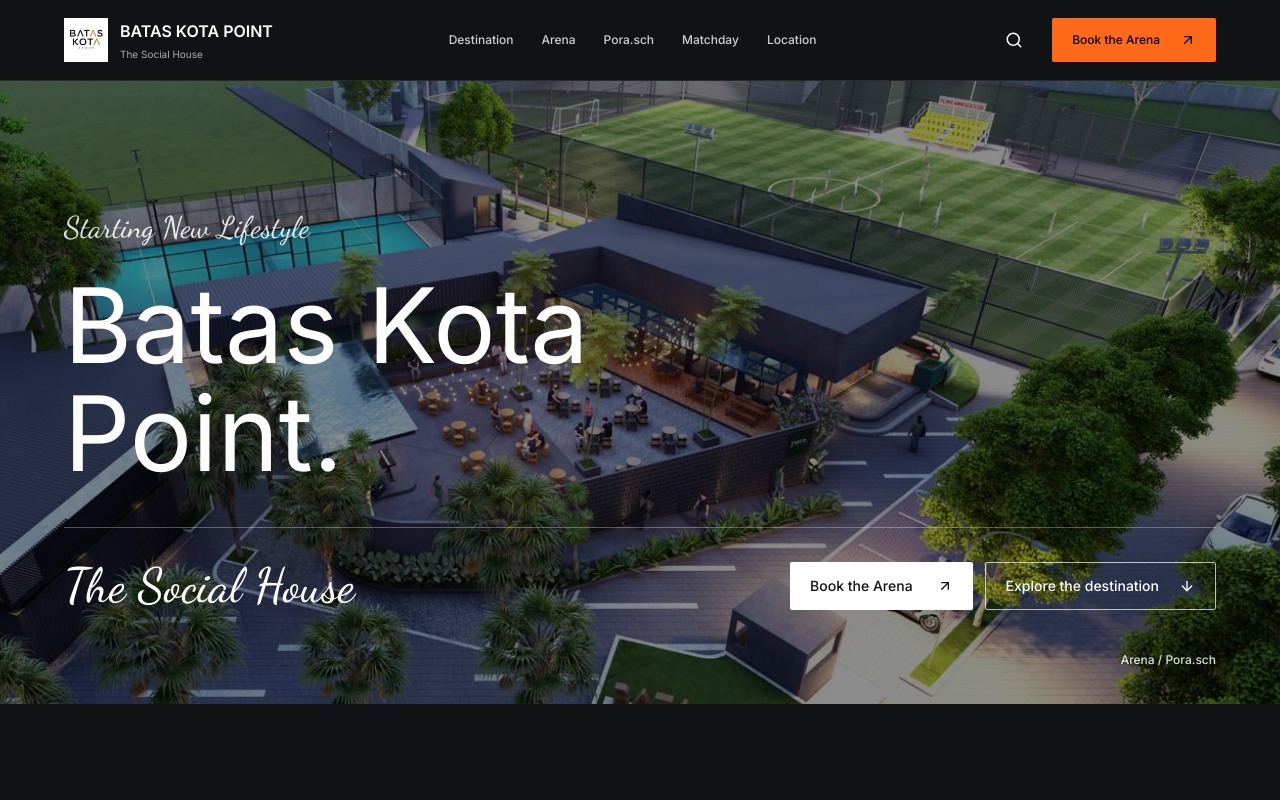
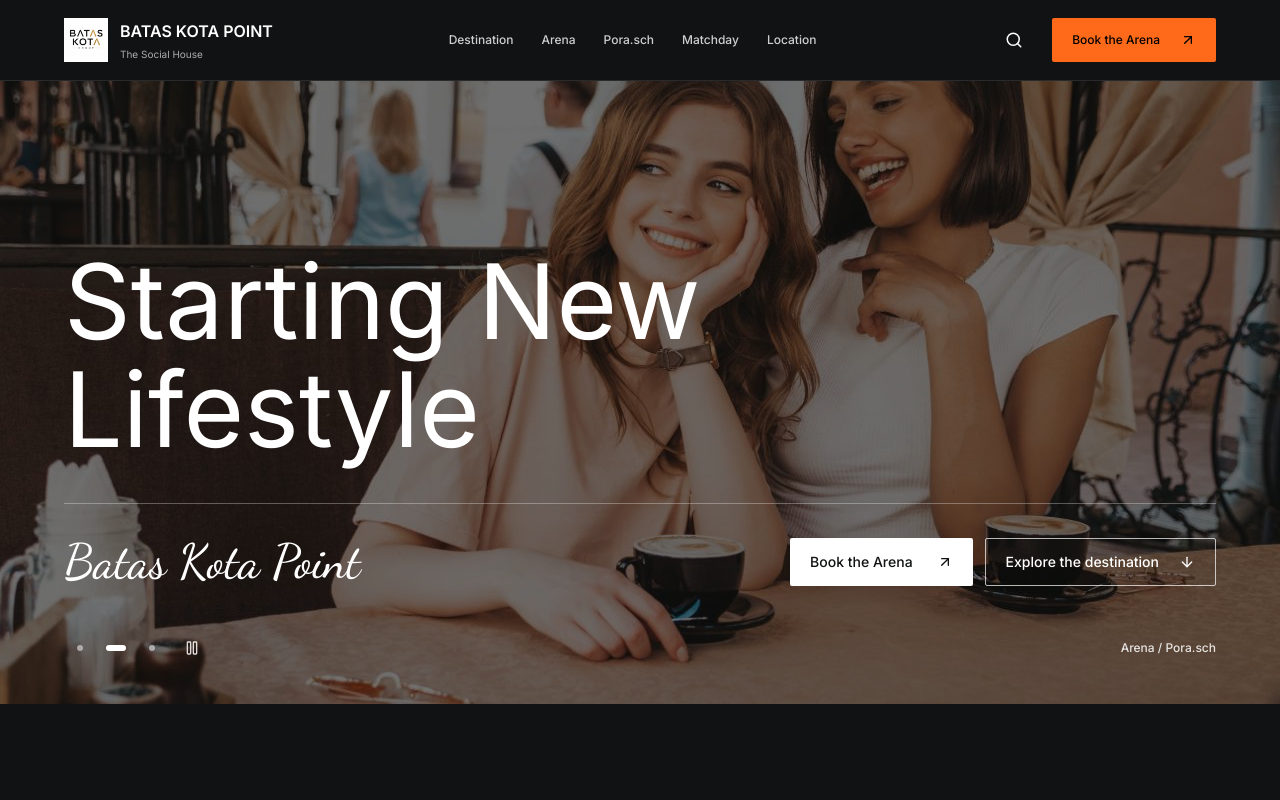
Before and after one commit to wanshade/bataskotav6, a Next.js app: page / in a window 1280 px wide. Shown: the top 800 px of the page. Built offline with nearby package versions, Linux system fonts and the light colour scheme.

Commit message:
Update hero headline and add lifestyle photo slideshow

```diff
--- a/components/Hero.tsx
+++ b/components/Hero.tsx
@@ -1,32 +1,60 @@
+'use client';
+
+import { useEffect, useState } from 'react';
 import Image from 'next/image';
 import Link from 'next/link';
 import { Dancing_Script } from 'next/font/google';
-import { ArrowDown, ArrowUpRight } from 'lucide-react';
-import { VENUE_IMAGES } from '@/lib/venueAssets';
+import { ArrowDown, ArrowUpRight, Pause, Play } from 'lucide-react';
+import { HERO_GALLERY } from '@/lib/venueAssets';
 
 const dancingScript = Dancing_Script({ subsets: ['latin'], weight: '500', display: 'swap' });
 
 export function Hero() {
+  const [activeSlide, setActiveSlide] = useState(0);
+  const [isPaused, setIsPaused] = useState(false);
+  const [reducedMotion, setReducedMotion] = useState(true);
+
+  useEffect(() => {
+    const media = window.matchMedia('(prefers-reduced-motion: reduce)');
+    const updatePreference = () => setReducedMotion(media.matches);
+    updatePreference();
+    media.addEventListener('change', updatePreference);
+    return () => media.removeEventListener('change', updatePreference);
+  }, []);
+
+  useEffect(() => {
+    if (isPaused || reducedMotion) return;
+    const interval = window.setInterval(() => {
+      setActiveSlide((current) => (current + 1) % HERO_GALLERY.length);
+    }, 6000);
+    return () => window.clearInterval(interval);
+  }, [isPaused, reducedMotion]);
+
   return (
-    <section id="hero-section" aria-labelledby="hero-main-title" className="relative isolate overflow-hidden bg-[#111213] text-white sm:h-[88svh] sm:min-h-[560px] sm:max-h-[880px]">
-      <Image
-        src={VENUE_IMAGES.venueOverview}
-        alt="Concept overview of Batas Kota Point with the Arena, Pora Social House, and padel courts"
-        fill
-        priority
-        sizes="100vw"
-        className="object-cover object-[56%_center]"
-      />
-      <div aria-hidden="true" className="absolute inset-0 bg-black/45" />
+    <section id="hero-section" aria-labelledby="hero-main-title" aria-roledescription="carousel" onFocusCapture={(event) => { if (!(event.target as HTMLElement).closest('[data-carousel-controls]')) setIsPaused(true); }} className="relative isolate overflow-hidden bg-[#111213] text-white sm:h-[88svh] sm:min-h-[560px] sm:max-h-[880px]">
+      {HERO_GALLERY.map((photo, index) => (
+        <div key={photo.image.src} id={`hero-photo-${index}`} aria-hidden={activeSlide !== index} className={`absolute inset-0 transition-opacity duration-700 motion-reduce:transition-none ${activeSlide === index ? 'opacity-100' : 'opacity-0'}`}>
+          <Image
+            src={photo.image}
+            alt={photo.alt}
+            fill
+            priority={index === 0}
+            loading={index === 0 ? undefined : 'eager'}
+            sizes="100vw"
+            className="object-cover"
+            style={{ objectPosition: photo.position }}
+          />
+        </div>
+      ))}
+      <div aria-hidden="true" className="absolute inset-0 bg-black/55" />
       <div className="relative mx-auto flex max-w-[1440px] flex-col justify-end px-5 pb-7 pt-32 sm:h-full sm:px-10 sm:pb-9 sm:pt-28 lg:px-16">
         <div>
-          <p className={`${dancingScript.className} mb-5 text-[25px] leading-[1.3] text-white/85 sm:mb-6 sm:text-[30px]`}>Starting New Lifestyle</p>
-          <h1 id="hero-main-title" className="max-w-5xl text-[48px] font-normal leading-[1.04] min-[400px]:text-[60px] sm:text-[80px] lg:text-[104px]">
-            Batas Kota<br />Point.
+          <h1 id="hero-main-title" className="max-w-5xl text-[40px] font-normal leading-[1.04] min-[400px]:text-[56px] sm:text-[80px] lg:text-[104px]">
+            Starting New<br />Lifestyle
           </h1>
           <div className="mt-8 grid gap-7 border-t border-white/30 pt-6 sm:mt-10 sm:pt-7 md:grid-cols-12 md:items-center">
             <p className={`${dancingScript.className} max-w-lg text-[38px] leading-[1.25] text-white sm:text-[48px] md:col-span-6`}>
-              The Social House
+              Batas Kota Point
             </p>
             <div className="flex flex-wrap gap-3 md:col-span-6 md:justify-end">
               <Link href="/schedule" className="inline-flex min-h-12 items-center justify-center gap-6 rounded-sm bg-white px-5 text-sm font-medium text-[#111213] transition-colors hover:bg-[#111213] hover:text-white">
@@ -37,7 +65,15 @@ export function Hero() {
               </a>
             </div>
           </div>
-          <div className="mt-7 flex justify-end text-[11px] font-medium text-white/85 sm:mt-9 sm:text-xs">
+          <div className="mt-7 flex flex-wrap items-center justify-between gap-3 text-[11px] font-medium text-white/85 sm:mt-9 sm:text-xs">
+            <div data-carousel-controls role="group" aria-label="Hero photos" className="flex items-center gap-1">
+              {HERO_GALLERY.map((photo, index) => (
+                <button key={photo.image.src} type="button" aria-label={`Show photo ${index + 1}: ${photo.alt}`} aria-controls={`hero-photo-${index}`} aria-pressed={activeSlide === index} title={`Photo ${index + 1}`} onClick={() => { setActiveSlide(index); setIsPaused(true); }} className="flex h-10 w-8 items-center justify-center hover:bg-white/10">
+                  <span aria-hidden="true" className={`h-1.5 rounded-full ${activeSlide === index ? 'w-5 bg-white' : 'w-1.5 bg-white/50'}`} />
+                </button>
+              ))}
+              {!reducedMotion && <button type="button" onClick={() => setIsPaused((paused) => !paused)} aria-label={isPaused ? 'Play slideshow' : 'Pause slideshow'} title={isPaused ? 'Play slideshow' : 'Pause slideshow'} className="flex h-10 w-10 items-center justify-center hover:bg-white/10">{isPaused ? <Play aria-hidden="true" className="h-4 w-4" /> : <Pause aria-hidden="true" className="h-4 w-4" />}</button>}
+            </div>
             <span>Arena / Pora.sch</span>
           </div>
         </div>
--- a/lib/venueAssets.ts
+++ b/lib/venueAssets.ts
@@ -8,6 +8,11 @@ import poraGathering from '@/assets/pora-social-5.jpg';
 import logo from '@/assets/logo.jpeg';
 
 export const VENUE_IMAGES = { venueOverview, venueEntrance, logo };
+export const HERO_GALLERY = [
+  { image: poraCoffee, alt: 'A quiet moment with coffee and a book', position: '42% 45%' },
+  { image: poraConversation, alt: 'Friends sharing a conversation over coffee', position: '60% 45%' },
+  { image: poraFriends, alt: 'Friends enjoying coffee together', position: '50% 50%' },
+];
 export const CAFE_GALLERY = [
   { image: poraFriends, alt: 'Friends enjoying coffee together', position: '50% 50%' },
   { image: poraWelcome, alt: 'A welcoming cafe setting', position: '50% 40%' },
```
